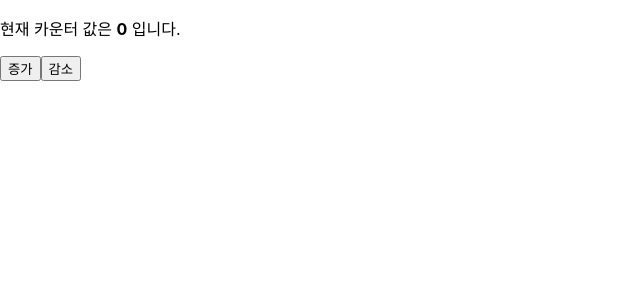
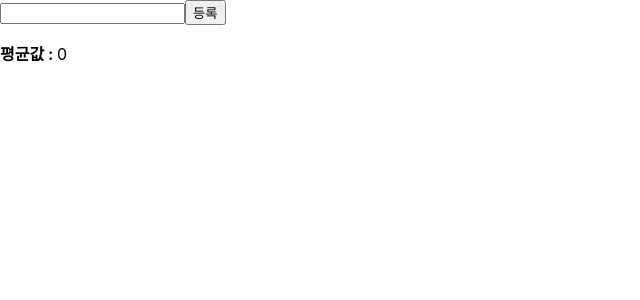
Before and after one commit to hyunkk1/frontPractice, a React (Create React App) app in the folder React/kh-sample-react/: page / in a window 1280 px wide. Shown: the top 300 px of the page, without its empty margins (0-640 px from the left). Built offline with nearby package versions, Linux system fonts and the light colour scheme.

Commit message:
useMemo 연습

```diff
--- a/React/kh-sample-react/src/App.js
+++ b/React/kh-sample-react/src/App.js
@@ -26,13 +26,13 @@
 // import NameCard from "./연습문제1";
 // import ExComponent from "./UserRef2";
 // import Info from "./UseEffect.jsx";import reducer from "./UseReducer";
-import reducer from "./UseReducer";
+import Average from "./UseMemo";
 
 // 컴포넌트의 합성
 function App() {
   return (
     <>
-      <ReducerCnt />
+      <Average />
     </>
   );
 }
--- /dev/null
+++ b/React/kh-sample-react/src/UseMemo.jsx
@@ -0,0 +1,39 @@
+// useMemo : 컴포넌트의 성능을 최적화하기 위해 사용
+// Memo는 "memoized"를 의미하며, 이전에 계산 한 값을 재사용한다는 의미
+import { useCallback, useMemo } from "react";
+
+import { useState } from "react";
+const getAverage = (numbers) => {
+  if (numbers.length === 0) return 0;
+  console.log("평균값 계산 중");
+  const sum = numbers.reduce((a, b) => a + b);
+  return sum / numbers.length;
+};
+
+const Average = () => {
+  const [list, setList] = useState([]);
+  const [number, setNumber] = useState("");
+  const onInsert = useCallback(() => {
+    const nextList = list.concat(parseInt(number));
+    setList(nextList);
+    setNumber("");
+  }, []);
+  const avg = useMemo(() => getAverage(list), [list]);
+
+  return (
+    <>
+      <input value={number} onChange={(e) => setNumber(e.target.value)} />
+      <button onClick={onInsert}>등록</button>
+      <ul>
+        {list.map((value, index) => (
+          <li key={index}>{value}</li>
+        ))}
+      </ul>
+      <p>
+        <b>평균값 : </b>
+        {avg}
+      </p>
+    </>
+  );
+};
+export default Average;
```
